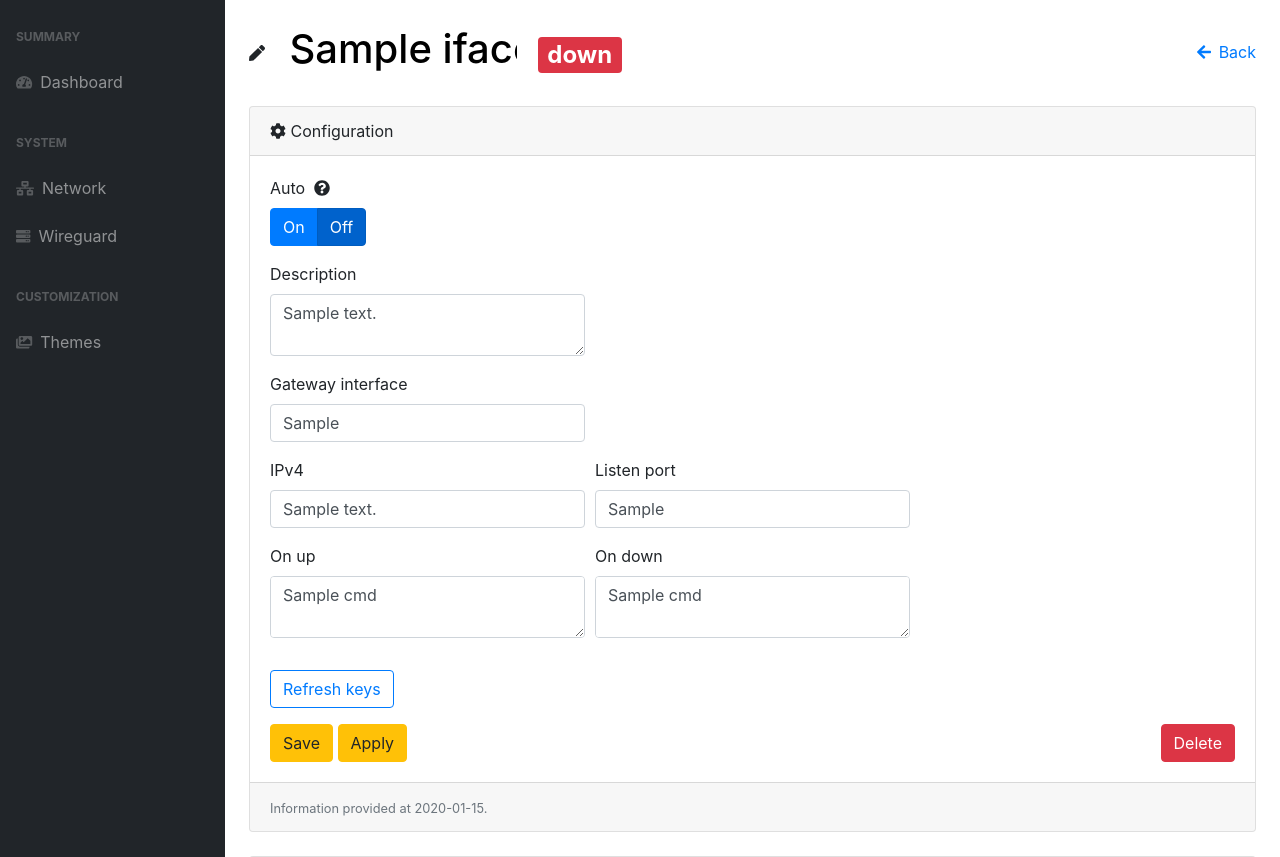
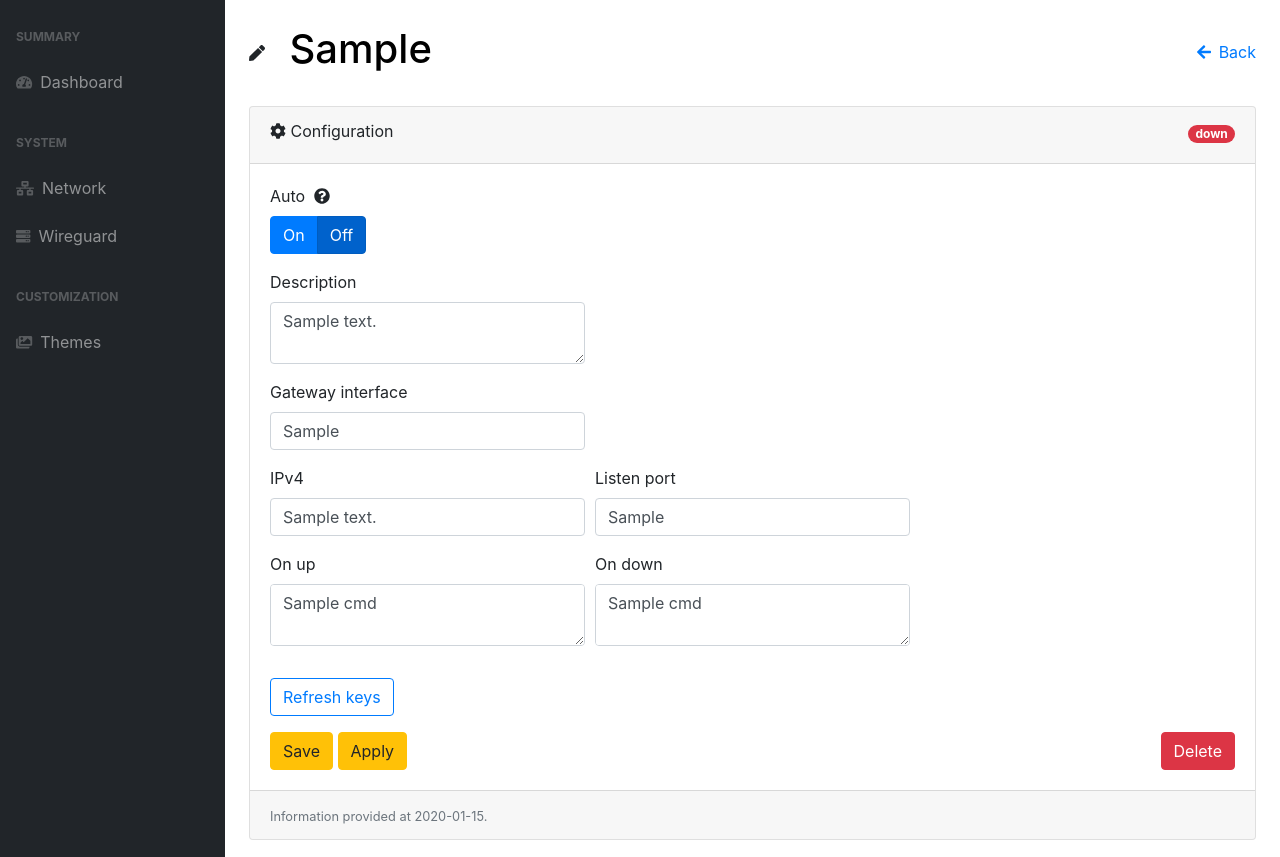
Before and after one commit to joseantmazonsb/linguard, a Flask app: template web/templates/web/wireguard-iface.html in a window 1280 px wide. Shown: the part 56-913 px from the top of the page. Run offline with Flask 2, Linux system fonts and the light colour scheme; the template is opened without the code that fills it: most values are stand-ins (such as "Sample title", 1, 10 or a date in 2020); some libraries are stand-ins or nearby versions.

Commit message:
[LIN-20] Changed position of status badge in interface edition page and fixed error message if name exceeds max length.

```diff
--- a/web/controllers/RestController.py
+++ b/web/controllers/RestController.py
@@ -59,7 +59,7 @@ class RestController:
         if not re.match(Interface.REGEX_NAME, data["name"]):
             raise WireguardError("interface name can only contain alphanumeric characters, "
                                  "underscores (_) and hyphens (-). It must also begin with a "
-                                 f"letter and cannot exceed {Interface.MAX_NAME_LENGTH}.", HTTP_BAD_REQUEST)
+                                 f"letter and cannot exceed {Interface.MAX_NAME_LENGTH} characters.", HTTP_BAD_REQUEST)
         if not re.match(Interface.REGEX_IPV4_CIDR, data["ipv4_address"]):
             raise WireguardError("invalid IPv4 address or mask. Must follow the format X.X.X.X/Y, "
                                  "just like 10.0.0.10/24, for instance.", HTTP_BAD_REQUEST)
--- a/web/templates/web/wireguard-iface.html
+++ b/web/templates/web/wireguard-iface.html
@@ -6,12 +6,7 @@
             <div class="my-4">
                 <i class="fas fa-pen mb-1 mr-2"></i>
                 <input readonly style="display: inline;"
-                       class="h1 border-0 col-8 col-lg-5 col-xl-3 ifaceInputName" id="name" value="{{ iface.name }}">
-                {% if iface_status == "up" %}
-                    <h2 style="display: inline"><span class="badge badge-success">up</span></h2>
-                {% else %}
-                    <h2 style="display: inline" class="ml-1"><span class="badge badge-danger">down</span></h2>
-                {% endif %}
+                       class="h1 border-0 col-7 col-lg-4 col-xl-2 ifaceInputName" id="name" value="{{ iface.name }}">
                 <a href="#" onclick="location.replace(document.referrer)" style="display: inline" class="float-right mt-3">
                     <i class="fas fa-arrow-left mr-2"></i>Back
                 </a>
@@ -20,6 +15,11 @@
                 <div class="card-header">
                     <i class="fas fa-cog"></i>
                     Configuration
+                    {% if iface_status == "up" %}
+                        <h6 title="Status" class="float-right mt-1"><span class="badge badge-pill badge-success">up</span></h6>
+                    {% else %}
+                        <h6 title="Status" class="float-right mt-1"><span class="badge badge-pill badge-danger">down</span></h6>
+                    {% endif %}
                 </div>
                 <div class="card-body">
                     <div id="wgIfaceConfig">
```
